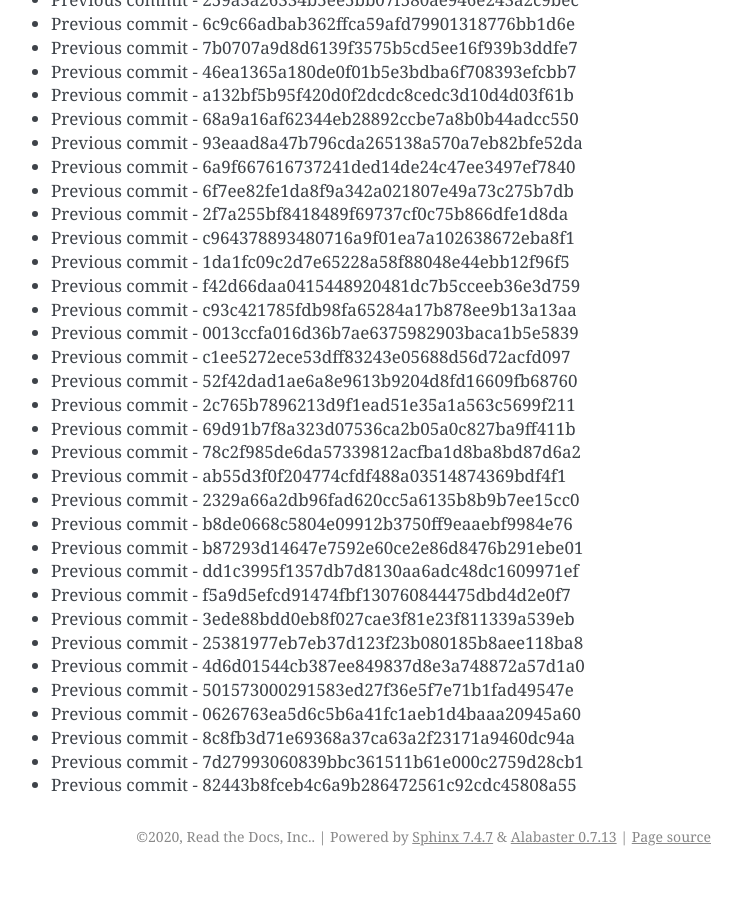
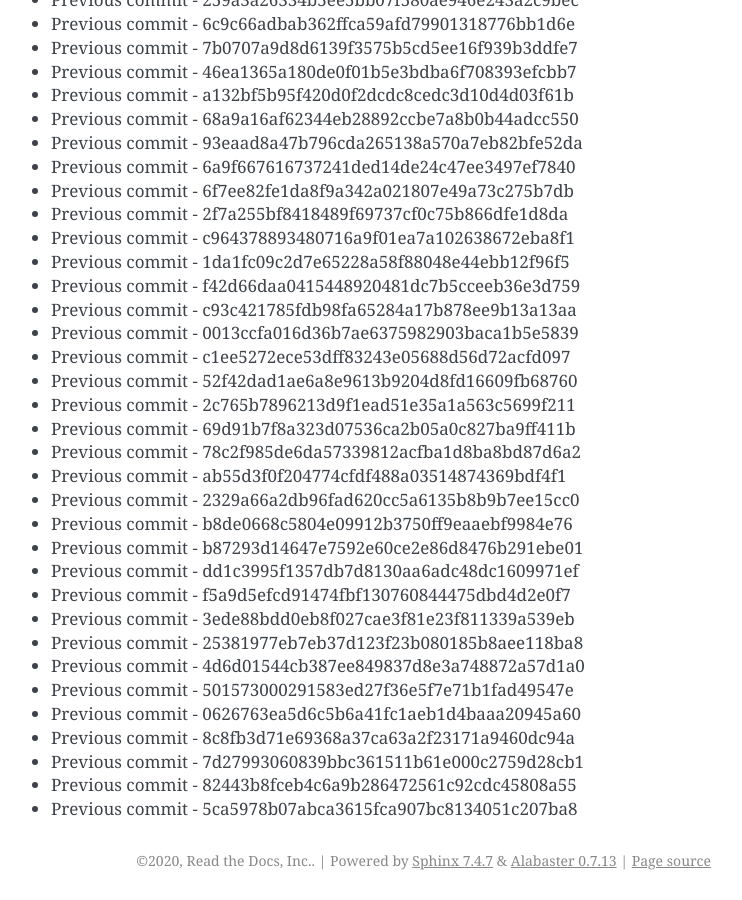
Before and after one commit to readthedocs/rtd-git-stresstest, a Sphinx documentation site: the page built from docs/updates.rst, in a window 1280 px wide and 900 px high, scrolled down 47559 px. Shown: the whole window, without its empty margins (399-1141 px from the left). Built offline with Sphinx 7.4.7, drawn with Linux system fonts in a browser that asks for light colours; before the commit the page ends 48435 px from its top, so only the background shows below that.

Commit message:
Generating commit from previous: 5ca5978b07abca3615fca907bc8134051c207ba8

```diff
--- a/docs/updates.rst
+++ b/docs/updates.rst
@@ -2030,3 +2030,4 @@ It can be tested for any performance characteristics.
 * Previous commit - 8c8fb3d71e69368a37ca63a2f23171a9460dc94a
 * Previous commit - 7d27993060839bbc361511b61e000c2759d28cb1
 * Previous commit - 82443b8fceb4c6a9b286472561c92cdc45808a55
+* Previous commit - 5ca5978b07abca3615fca907bc8134051c207ba8
```
